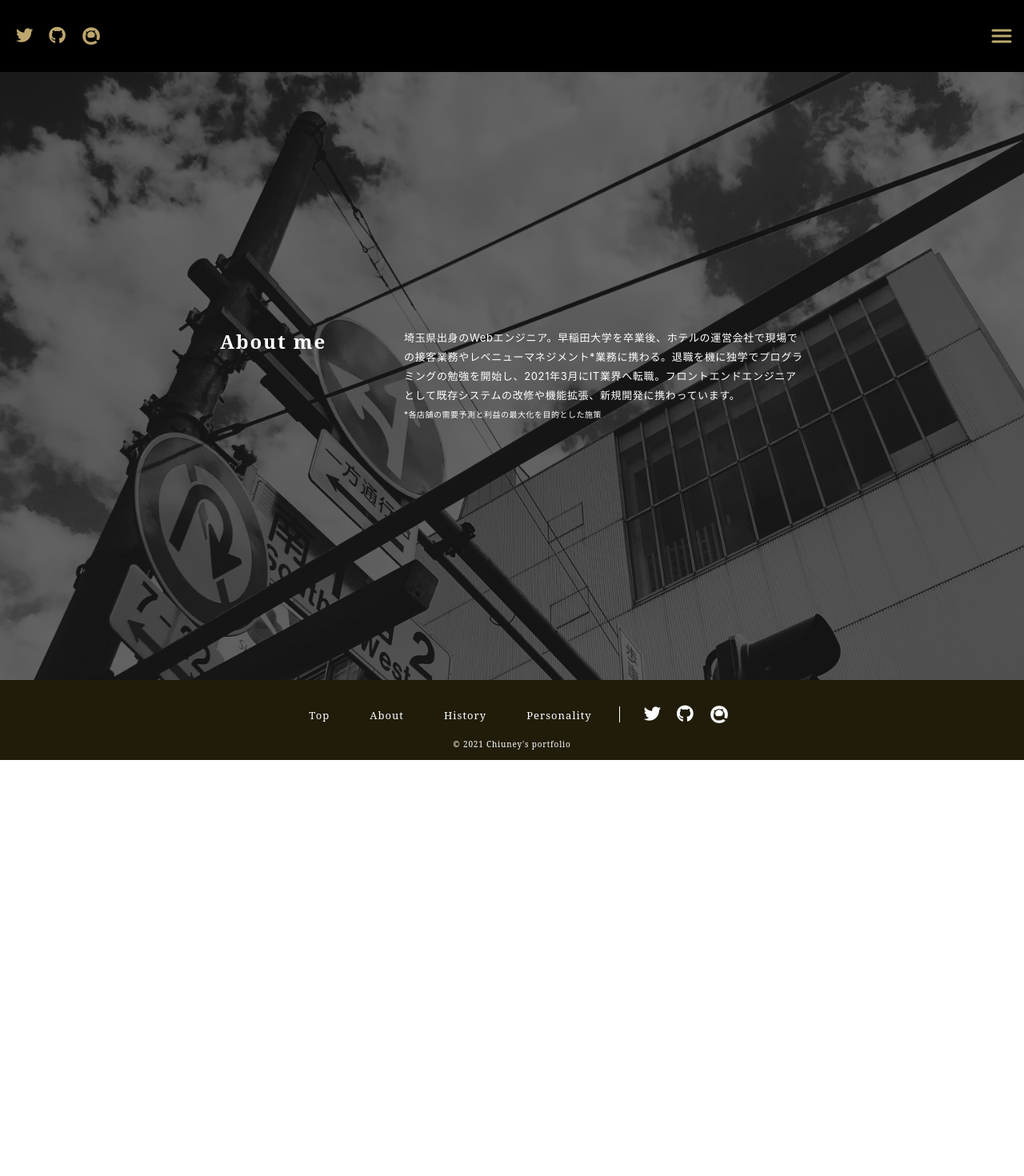
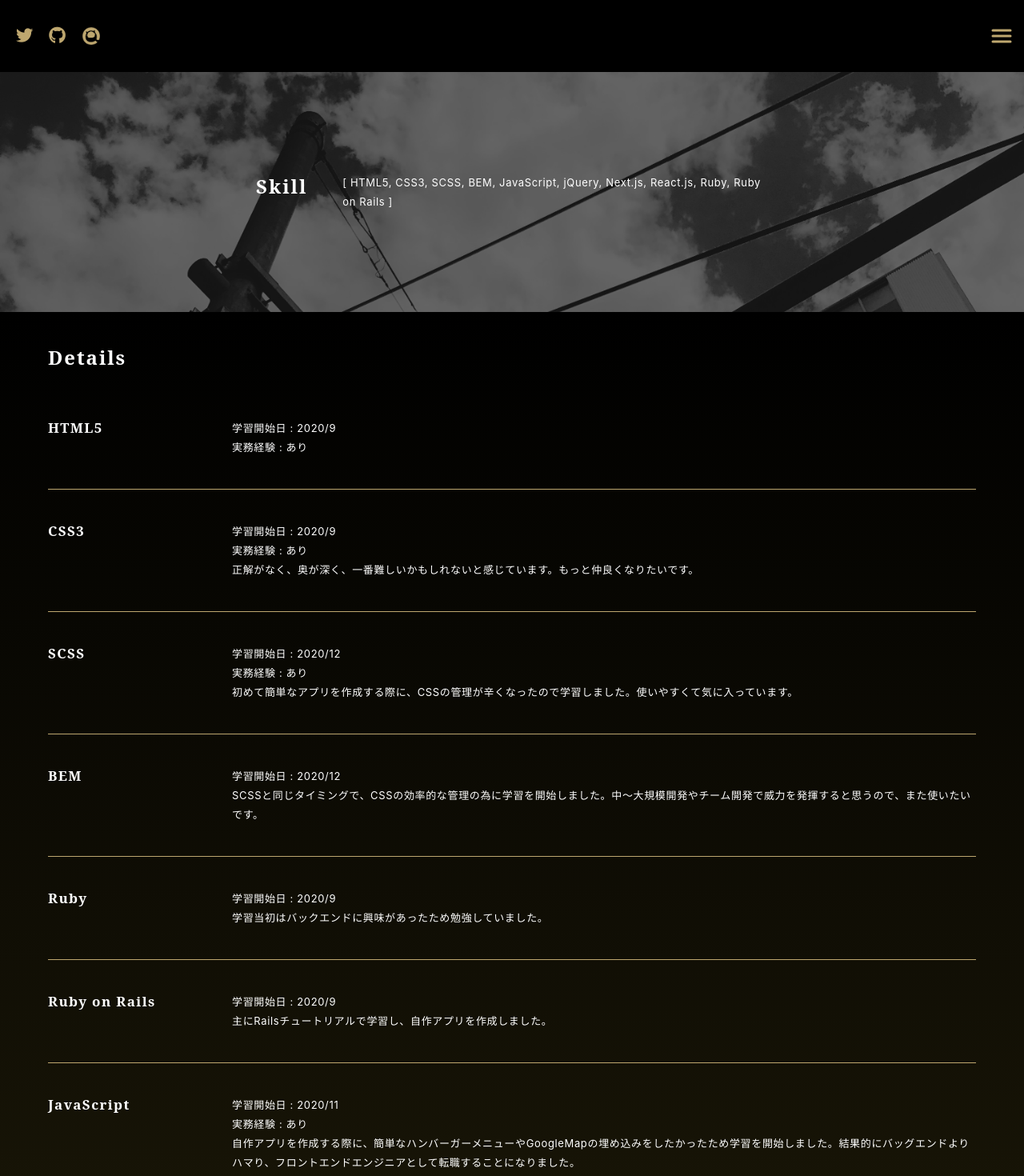
Before and after one commit to chiuney/react-portfolio, a React (Create React App) app: page /skill in a window 1280 px wide. Shown: the top 1470 px of the page at 80% size. Before the commit the page ends 950 px from the top, so only its background shows below. Built offline with nearby package versions, Linux system fonts and the light colour scheme; what styled-media-query would draw is missing.

Commit message:
skill画面を作成

```diff
--- a/src/components/pages/Home.jsx
+++ b/src/components/pages/Home.jsx
@@ -12,7 +12,8 @@ export const Home = () => {
       <SContainer>
         <STitleContainer>
           <SH1>Chiuney's Portfolio</SH1>
-          <SComment>React.jsのアウトプットとして作成しました。</SComment>
+            <SContent>埼玉県出身のWebエンジニア。早稲田大学を卒業後、ホテルの運営会社で現場での接客業務やレベニューマネジメント*業務に携わる。退職を機に独学でプログラミングの勉強を開始し、2021年3月にIT業界へ転職。フロントエンドエンジニアとして既存システムの改修や機能拡張、新規開発に携わっています。</SContent>
+            <SComment>*各店舗の需要予測と利益の最大化を目的とした施策</SComment>
           <SLink>SKILL</SLink>
         </STitleContainer>
       </SContainer>
@@ -133,9 +134,11 @@ const SH1 = styled.h1`
   color: #fff;
 `
 const SComment = styled.p`
-  color: #fff;
   width: fit-content;
-  margin: 18px auto 0 auto;
+  font-size: 10px;
+  letter-spacing: .05em;
+  line-height: 24px;
+  width: 500px;
 `
 const SLink = styled.a`
   display:block;
@@ -150,3 +153,11 @@ const SLink = styled.a`
   border: 1px solid #fff;
   box-shadow: none;
 `
+const SContent = styled.p`
+  margin: 30px 0 0 0;
+  font-size: 13px;
+  letter-spacing: .05em;
+  line-height: 24px;
+  color: #fff;
+  width: 500px;
+`
--- a/src/components/pages/Skill.jsx
+++ b/src/components/pages/Skill.jsx
@@ -1,52 +1,66 @@
 import styled from "styled-components";
-import { SkilCards } from "../organisms/skill/SkillCards";
 import backgroundHeader from './img/background-header-about.jpg'
 
 const skills = [
   {
     title: 'HTML5',
-    span: '1年[半年]',
+    start: '2020/9',
+    business: true,
     comment: '',
   },
   {
-    title: 'CSS',
-    span: '1年[半年]',
-    comment: '',
+    title: 'CSS3',
+    start: '2020/9',
+    business: true,
+    comment: '正解がなく、奥が深く、一番難しいかもしれないと感じています。もっと仲良くなりたいです。',
   },
   {
     title: 'SCSS',
-    span: '1年[半年]',
-    comment: '',
+    start: '2020/12',
+    business: true,
+    comment: '初めて簡単なアプリを作成する際に、CSSの管理が辛くなったので学習しました。使いやすくて気に入っています。',
+  },
+  {
+    title: 'BEM',
+    start: '2020/12',
+    business: false,
+    comment: 'SCSSと同じタイミングで、CSSの効率的な管理の為に学習を開始しました。中〜大規模開発やチーム開発で威力を発揮すると思うので、また使いたいです。',
   },
   {
     title: 'Ruby',
-    span: '半年 [ / ]',
-    comment: '',
+    start: '2020/9',
+    business: false,
+    comment: '学習当初はバックエンドに興味があったため勉強していました。',
   },
   {
     title: 'Ruby on Rails',
-    span: '半年 [ / ]',
-    comment: 'Railsチュートリアルと自作アプリの作成',
+    start: '2020/9',
+    business: false,
+    comment: '主にRailsチュートリアルで学習し、自作アプリを作成しました。',
   },
   {
     title: 'JavaScript',
-    span: '1年[半年]',
-    comment: '',
+    start: '2020/11',
+    business: true,
+    comment: '自作アプリを作成する際に、簡単なハンバーガーメニューやGoogleMapの埋め込みをしたかったため学習を開始しました。結果的にバッグエンドよりハマり、フロントエンドエンジニアとして転職することになりました。',
   },
   {
     title: 'jQuery',
-    span: '半年 [半年]',
-    comment: '',
+    start: '2021/3',
+    business: true,
+    comment: '業務で必要だったため学習を開始しました。独学の時点では生のJavaScriptにしか触れていなかった為、使いやすさに感動しました。',
+  },
+  {
+    title: 'Next.js',
+    start: '2021/6',
+    business: false,
+    comment: 'SPAを体験してみたくて学習しました。公式チュートリアルと簡単なアプリを作成しました。',
   },
   {
     title: 'React.js',
-    span: '数ヶ月 [ / ]',
-    comment: '現在メインで学習中。このサイトはReact.jsのアウトプットとして作成しています。',
-  },
-  {
-    title: 'Next.js',
-    span: '数ヶ月 [ / ]',
-    comment: 'チュートリアルと初歩的なアプリの開発',
+    start: '2021/9',
+    business: false,
+    comment: '現在メインで学習中です。このサイトはReact.jsのアウトプットとして作成しています。',
   },
 ]
 
@@ -56,15 +70,32 @@ export const Skill = () => {
       <SContentContainer>
         <SHeader>
           <STitleContainer>
-            <STitle>About me</STitle>
-            <div>
-              <SContent>埼玉県出身のWebエンジニア。早稲田大学を卒業後、ホテルの運営会社で現場での接客業務やレベニューマネジメント*業務に携わる。退職を機に独学でプログラミングの勉強を開始し、2021年3月にIT業界へ転職。フロントエンドエンジニアとして既存システムの改修や機能拡張、新規開発に携わっています。</SContent>
-              <SComment>*各店舗の需要予測と利益の最大化を目的とした施策</SComment>
-            </div>
+            <STitle>Skill</STitle>
+            <SContent>[ HTML5, CSS3, SCSS, BEM, JavaScript, jQuery, Next.js, React.js, Ruby, Ruby on Rails ]</SContent>
           </STitleContainer>
         </SHeader>
         <SMainContainer>
-
+          <SDetailTitle>Details</SDetailTitle>
+            <SSkills>
+              {
+              skills.map((e,i) => {
+                return(
+                  <>
+                  <SSkill>
+                    <SSkillTitle>{e.title}</SSkillTitle>
+                    <SSKillContents>
+                      <p>学習開始日 : {e.start}</p>
+                      {
+                      e.business ? (<p>実務経験 : あり</p>):(<></>)
+                      }
+                      <SCOmments>{e.comment}</SCOmments>
+                    </SSKillContents>
+                  </SSkill>
+                  </>
+                );
+              })
+            }
+            </SSkills>
         </SMainContainer>
       </SContentContainer>
     </>
@@ -72,18 +103,49 @@ export const Skill = () => {
 }
 const SMainContainer = styled.div`
   background: linear-gradient(#000, #201c09);
+  padding: 0 60px;
+`
+const SSkills = styled.ul`
+  display: flex;
+  flex-direction: column;
+  margin: 0 auto;
+  width: fit-content;
+  cursor: pointer;
+`
+const SSkill = styled.div`
+  display: flex;
+  height: auto;
+  padding: 40px 0;
+  border-bottom: 1px solid #bea76f;
+`
+const SSkillTitle = styled.h4`
+  font-family: 'Noto Serif',serif;
+  font-size: 17px;
+  letter-spacing: .08em;
+  width: 230px;
+`
+const SSKillContents = styled.div`
+  font-size: 13px;
+  letter-spacing: .05em;
+  line-height: 24px;
+  width: 80%;
+`
+const SCOmments = styled.p`
+`
+const SDetailTitle = styled.h3`
+  font-family: 'Noto Serif',serif;
+  text-align: left;
+  font-size: 24px;
+  letter-spacing: .08em;
+  padding: 40px 0 20px 0;
 `
 
-
-// 参考書とか載せてもいいかも
-// contactpageほしみ
 const SContentContainer = styled.div`
   width: 100%;
   height: auto;
 `
 const SHeader = styled.div`
-  height: 100%;
-  height: 760px;
+  height: 300px;
   background-image: url(${backgroundHeader});
   background-size:  cover;
   background-repeat: no-repeat;
@@ -111,7 +173,7 @@ const STitle = styled.h2`
   font-family: 'Noto Serif',serif;
   font-size: 24px;
   letter-spacing: .08em;
-  width: 230px;
+  width: 120px;
   color: #fff;
 `
 const SContent = styled.p`
@@ -119,23 +181,6 @@ const SContent = styled.p`
   letter-spacing: .05em;
   line-height: 24px;
   color: #fff;
-  width: 500px;
+  min-width: 300px;
+  width: fit-content;
 `
-const SComment = styled.p`
-  font-size: 10px;
-  letter-spacing: .05em;
-  line-height: 24px;
-  color: #fff;
-  width: 500px;
-`
-
-const SLink = styled.li`
-  width: 300px;
-  list-style: none;
-  text-align: left;
-  margin: 0 auto;
-  color: #fff;
-`
-const SA = styled.a`
-  color: #fff;
-`
```
Lines whose indentation alone changed are shown as unchanged.
